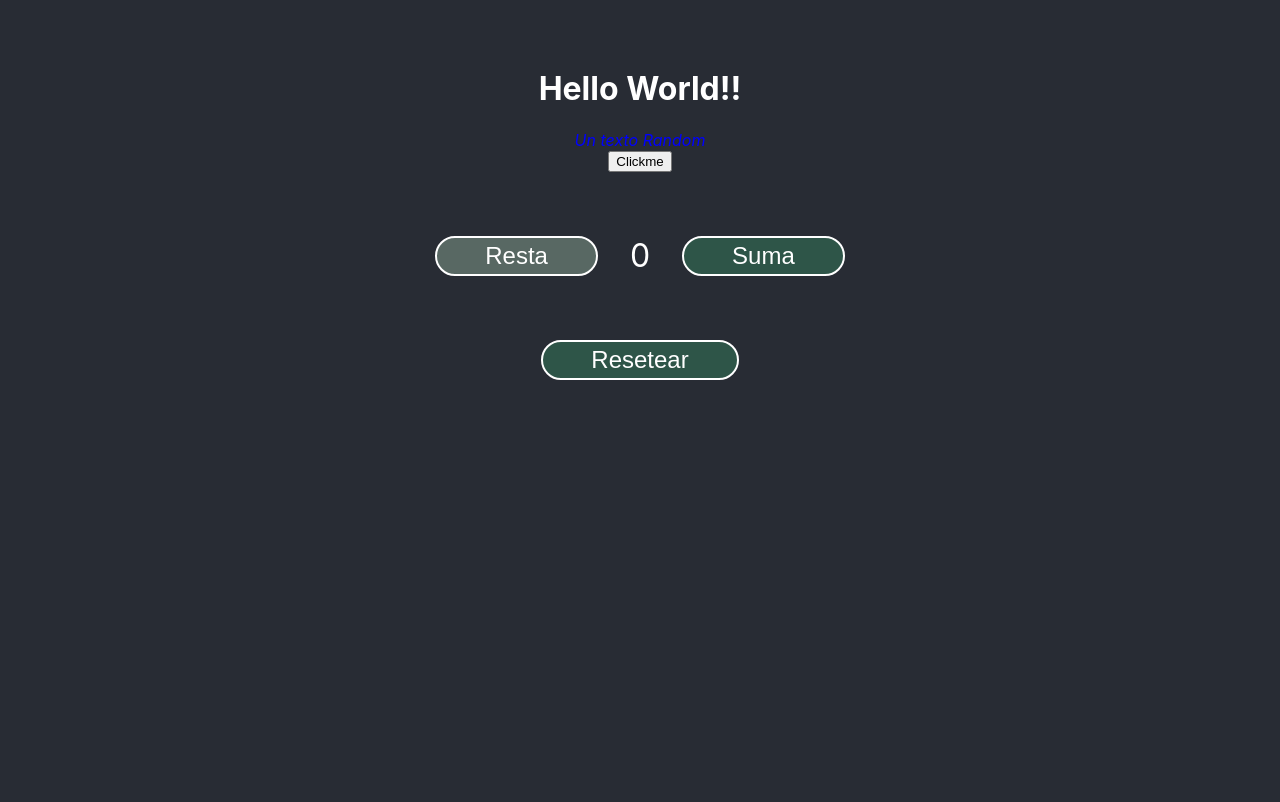
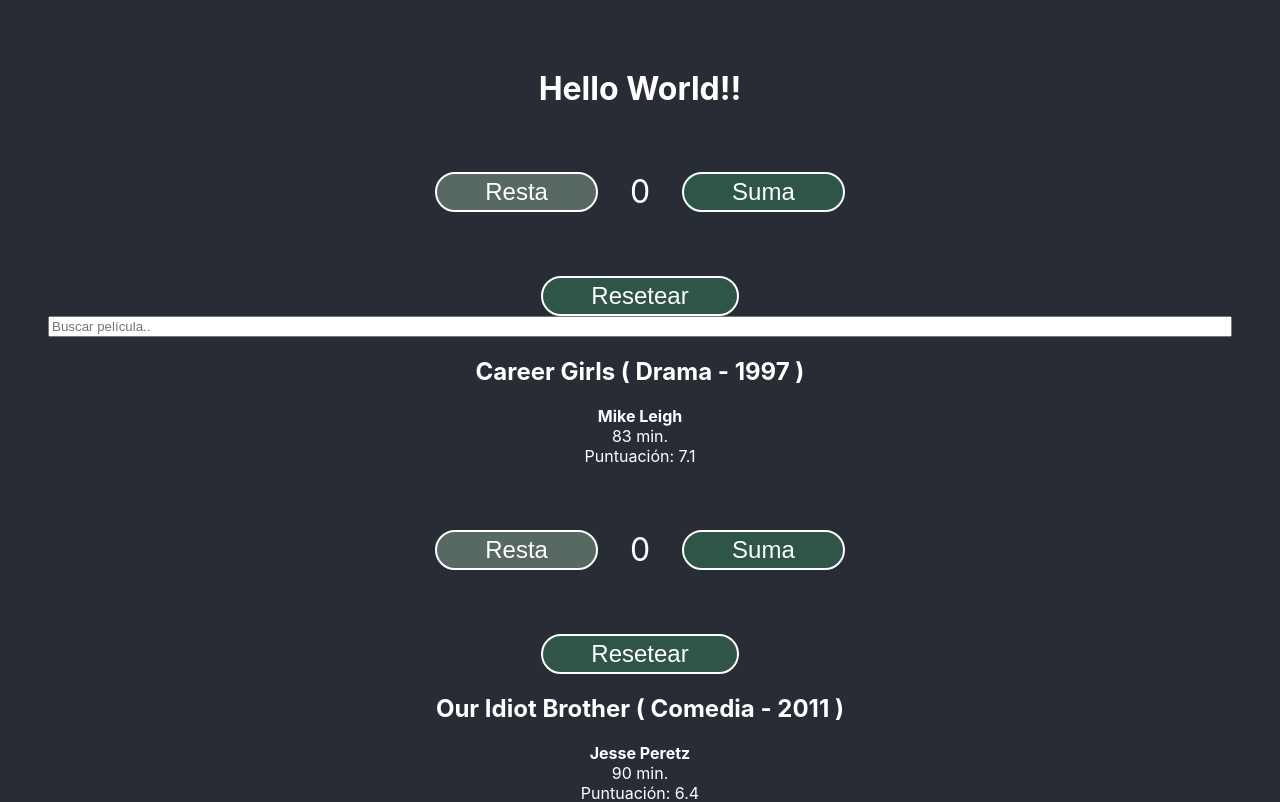
Before and after one commit to mvidal90/eit-myfirst-proyect-react, a React (Create React App) app: page / in a window 1280 px wide. Shown: the top 802 px of the page. Built offline with nearby package versions, Linux system fonts and the light colour scheme.

Commit message:
ADD cards component

```diff
--- a/src/App.jsx
+++ b/src/App.jsx
@@ -1,5 +1,5 @@
-import Button from "./components/Button";
 import Counter from "./components/Counter";
+import MoviesWrapper from "./components/MoviesWrapper";
 import Text from "./components/Text"
 
 import './styles/App.css';
@@ -12,13 +12,8 @@ export function App() {
                 renderAs="h1"
                 content="Hello World!!"
             />
-            <Text
-                renderAs="p"
-                content="Un texto Random"
-                componentsProps={{ className: "italic", style: { color: "blue", justifyContent: "space-between" } }}
-            />
-            <Button label="Clickme" action={() => console.log("Me han cliackeado!")} />
             <Counter />
+            <MoviesWrapper />
         </div>
   );
 }
--- /dev/null
+++ b/src/components/Card.jsx
@@ -0,0 +1,25 @@
+import React from 'react'
+import Counter from './Counter'
+
+function Card({
+    title,
+    year,
+    gender,
+    director,
+    duration,
+    points,
+    isAwarded
+}) {
+    return (
+        <div className="card__container">
+            <h2>{title} <span>( {gender} - {year} )</span></h2>
+            <b>{director}</b>
+            <p>{duration} min.</p>
+            <p>Puntuación: {points}</p>
+            {isAwarded ? <p>Ha sido premiada</p> : undefined}
+            <Counter />
+        </div>
+    )
+}
+
+export default Card
--- /dev/null
+++ b/src/components/MoviesWrapper.jsx
@@ -0,0 +1,50 @@
+import React, { useState, useEffect } from 'react'
+import Card from './Card'
+
+import films from '../data/movies.json'
+
+function MoviesWrapper() {
+    const [serchBy, setSerchBy] = useState("")
+    const [movies, setMovies] = useState(films)
+
+    useEffect(() => {
+        setMovies(
+            films.filter(
+                mov => mov.titulo.toLocaleLowerCase().includes(serchBy.toLocaleLowerCase())
+            )
+        )
+    }, [serchBy])
+
+    return (
+        <div style={{ display: 'flex', flexDirection: "column"}}>
+            <label htmlFor="search" hidden>Buscar</label>
+            <input
+                id="search"
+                name="search"
+                type="text"
+                className="searcher__input"
+                placeholder="Buscar película.."
+                onChange={e => setSerchBy(e.target.value)}
+                value={serchBy} />
+            <div className="card__wrapper">
+                {
+                    movies.map(
+                        film =>
+                            <Card
+                                key={film.id}
+                                title={film.titulo}
+                                year={film.anio}
+                                gender={film.genero}
+                                director={film.director}
+                                duration={film.duracion}
+                                points={film.calificacionIMDB}
+                                isAwarded={film.fuePremiada}
+                            />
+                    )
+                }
+            </div>
+        </div>
+    )
+}
+
+export default MoviesWrapper
```
